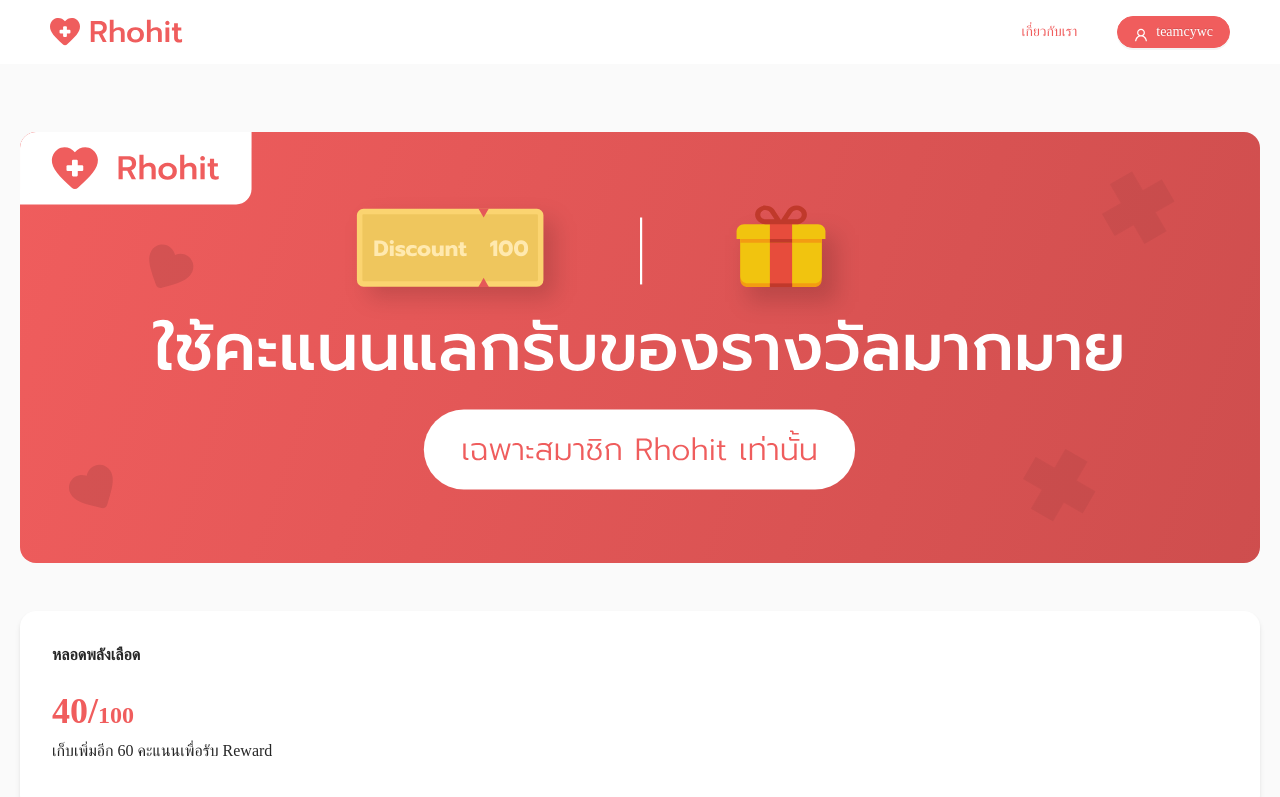
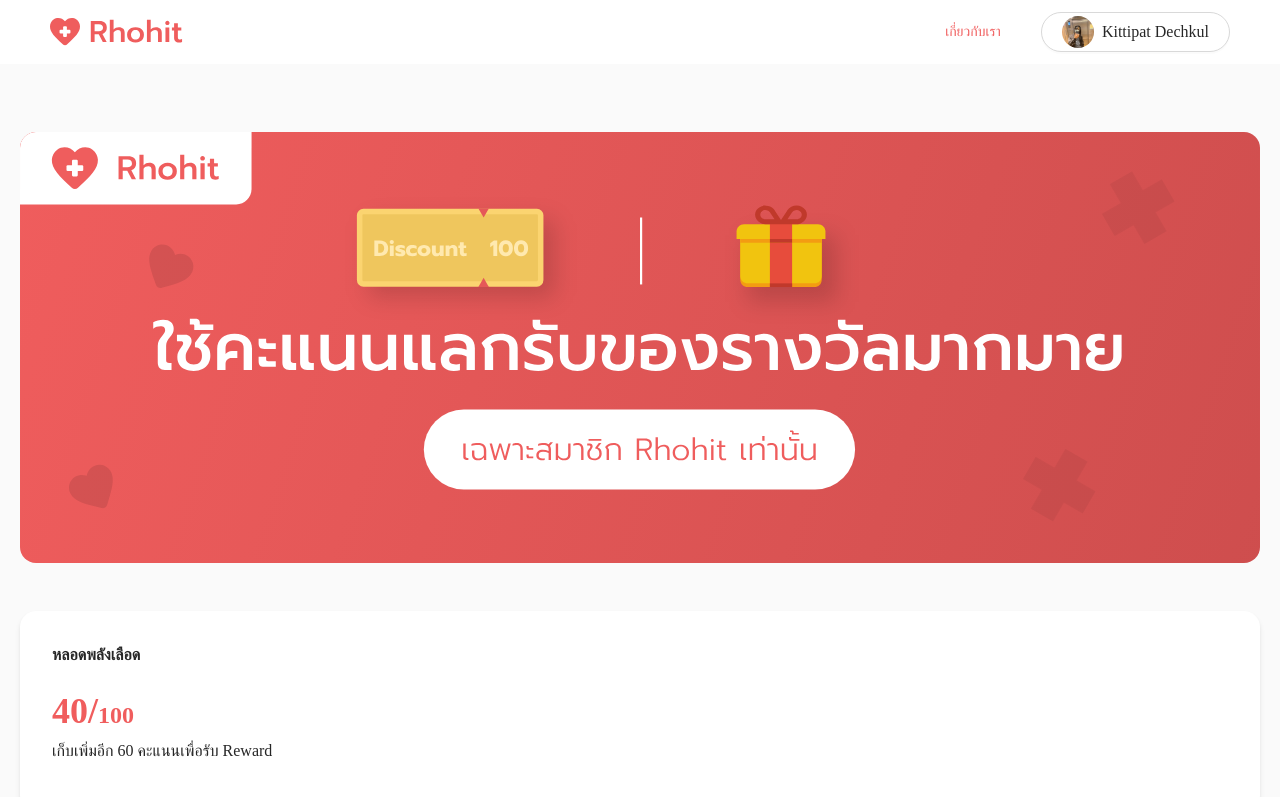
Before and after one commit to WebmasterCamp/ywc18-workshop-c, a React (Create React App) app: page / in a window 1280 px wide. Shown: the top 797 px of the page. Built offline with nearby package versions, Linux system fonts and the light colour scheme.

Commit message:
navbar efdit

```diff
--- a/src/components/NavBar.js
+++ b/src/components/NavBar.js
@@ -1,6 +1,7 @@
 import { default as Logo } from "../assets/svg/logo.svg";
-import { UserOutlined } from "@ant-design/icons";
 import { Button, Layout, Typography } from "antd";
+import { user } from "../utilities/constants";
+
 const { Header } = Layout;
 const { Link } = Typography;
 
@@ -8,9 +9,9 @@
   return (
     <Header className="mb-12">
       <div className="max-w-screen-xl m-auto">
-        <div className="flex">
+        <div className="flex justify-between">
           <img src={Logo} alt="logo" />
-          <div className="ml-auto">
+          <div className="flex items-center">
             <Link>เกี่ยวกับเรา</Link>
             <UserBtn />
           </div>
@@ -23,13 +24,18 @@
 const UserBtn = () => {
   return (
     <Button
-      className="ml-10"
-      type="primary"
+      className="ml-10 flex items-center"
+      type="default"
+      size="large"
       shape="round"
-      icon={<UserOutlined />}
+      icon={
+        <span
+          className="bg-no-repeat bg-center bg-primary-200 bg-cover rounded-full h-8 w-8 mr-2 border-px"
+          style={{ backgroundImage: `url(${user.picture})` }}
+        />
+      }
     >
-      {" "}
-      teamcywc
+      {user.username}
     </Button>
   );
 };
```
